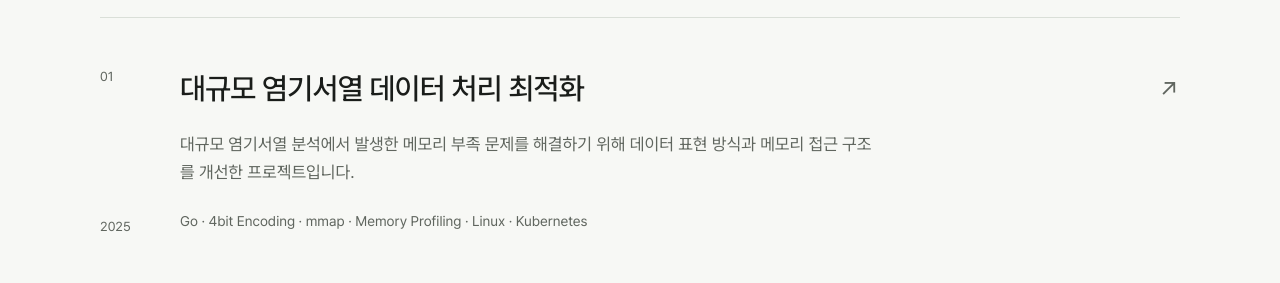
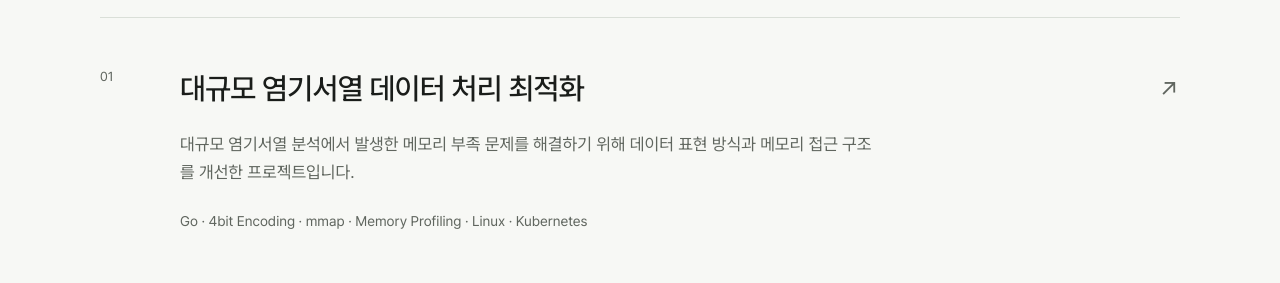
Before and after one commit to kingturtle0/foglio, a Next.js app: page / in a window 1280 px wide. Shown: the part 649-932 px from the top of the page. Built offline with nearby package versions, Linux system fonts and the light colour scheme.

Commit message:
Hide unverified project dates

```diff
--- a/components/project-article.tsx
+++ b/components/project-article.tsx
@@ -8,7 +8,7 @@ export function ProjectArticle({ project, nextProject }: { project: Project; nex
     <article className="project-article">
       <Link className="back-link" href="/#work"><span aria-hidden="true">←</span> 주요 프로젝트</Link>
       <header className="article-header">
-        <p className="article-header__year">{project.year}</p>
+        {project.year ? <p className="article-header__year">{project.year}</p> : null}
         <h1>{project.title}</h1>
         <p className="article-header__summary">{project.summary}</p>
       </header>
--- a/components/project-row.tsx
+++ b/components/project-row.tsx
@@ -5,7 +5,7 @@ export function ProjectRow({ project, index }: { project: Project; index: number
   return (
     <article className="project-row">
       <Link className="project-row__link" href={`/work/${project.slug}`}>
-        <div className="project-row__rail" aria-hidden="true"><span>{String(index).padStart(2, "0")}</span><span>{project.year}</span></div>
+        <div className="project-row__rail" aria-hidden="true"><span>{String(index).padStart(2, "0")}</span>{project.year ? <span>{project.year}</span> : null}</div>
         <div className="project-row__content">
           <div className="project-row__title-line"><h3>{project.title}</h3><span className="project-row__arrow" aria-hidden="true">↗</span></div>
           <p className="project-row__summary">{project.summary}</p>
--- a/content/projects.ts
+++ b/content/projects.ts
@@ -2,9 +2,9 @@ import type { Project } from "./types";
 
 export const projects: Project[] = [
   {
-    slug: "large-scale-sequence-analysis", title: "대규모 염기서열 데이터 처리 최적화", year: "2025",
+    slug: "large-scale-sequence-analysis", title: "대규모 염기서열 데이터 처리 최적화",
     summary: "대규모 염기서열 분석에서 발생한 메모리 부족 문제를 해결하기 위해 데이터 표현 방식과 메모리 접근 구조를 개선한 프로젝트입니다.",
-    technologies: ["Go", "4bit Encoding", "mmap", "Memory Profiling", "Linux", "Kubernetes"], period: "기간 자리표시자", role: "데이터 처리 및 메모리 최적화 방안 분석, 구현, 검증", scope: "데이터 표현, 메모리 접근, 실행 환경", featured: true, featuredOrder: 1,
+    technologies: ["Go", "4bit Encoding", "mmap", "Memory Profiling", "Linux", "Kubernetes"], role: "데이터 처리 및 메모리 최적화 방안 분석, 구현, 검증", scope: "데이터 표현, 메모리 접근, 실행 환경", featured: true, featuredOrder: 1,
     sections: [
       { id: "problem", title: "문제", paragraphs: ["온프레미스 환경에서 대규모 nucleotide sequence를 처리하는 분석 시스템을 운영하고 있었습니다.", "기존 구현은 염기서열 데이터를 문자열 중심으로 처리했으며, 분석 규모가 커질수록 메모리 사용량이 크게 증가했습니다. 고메모리 컴퓨팅 환경에서도 OOM이 발생하거나 분석 실행에 한계가 생기는 상황이었습니다.", "단순히 서버 메모리를 늘리는 방식보다는 데이터가 메모리에 표현되고 접근되는 구조 자체를 검토할 필요가 있었습니다."] },
       { id: "investigation", title: "원인 분석", paragraphs: ["메모리 사용량을 줄이기 위해 문제를 여러 계층으로 나누어 조사했습니다.", "먼저 염기서열을 문자열로 표현하는 방식의 메모리 비용을 검토하고, 2bit 및 4bit encoding과 압축 방식을 비교했습니다. 데이터를 한 번에 처리하는 방식과 chunk 또는 streaming 기반 처리 방식도 검토했습니다.", "이와 함께 worker 수에 따른 자원 사용, Go의 GC 동작, 애플리케이션 프로세스의 메모리 사용량을 조사했습니다. 외부 분석 명령인 blastdbcmd가 메모리 사용에 미치는 영향도 별도로 테스트했습니다.", "이를 통해 데이터 표현과 접근 방식뿐 아니라 실행 과정에서 발생할 수 있는 메모리 사용 요인을 구분해 검토했습니다."] },
--- a/content/types.ts
+++ b/content/types.ts
@@ -1,6 +1,6 @@
 export type DiagramData = { id: string; caption: string; nodes: Array<{ label: string; description?: string; key?: boolean }> };
 export type CodeData = { caption?: string; language: string; code: string };
 export type ProjectSection = { id: string; title: string; paragraphs: string[]; bullets?: string[]; diagram?: DiagramData; code?: CodeData };
-export type Project = { slug: string; title: string; year: string; summary: string; technologies: string[]; period?: string; role?: string; scope?: string; featured: boolean; featuredOrder?: number; sections: ProjectSection[] };
+export type Project = { slug: string; title: string; year?: string; summary: string; technologies: string[]; period?: string; role?: string; scope?: string; featured: boolean; featuredOrder?: number; sections: ProjectSection[] };
 export type ExperienceEntry = { period: string; company: string; role: string; description: string };
 export type SiteProfile = { name: string; positioning: string; description: string; coreAreas: string[]; emailUrl: string | null; githubUrl: string | null; linkedinUrl: string | null; resumeUrl: string | null };
```
